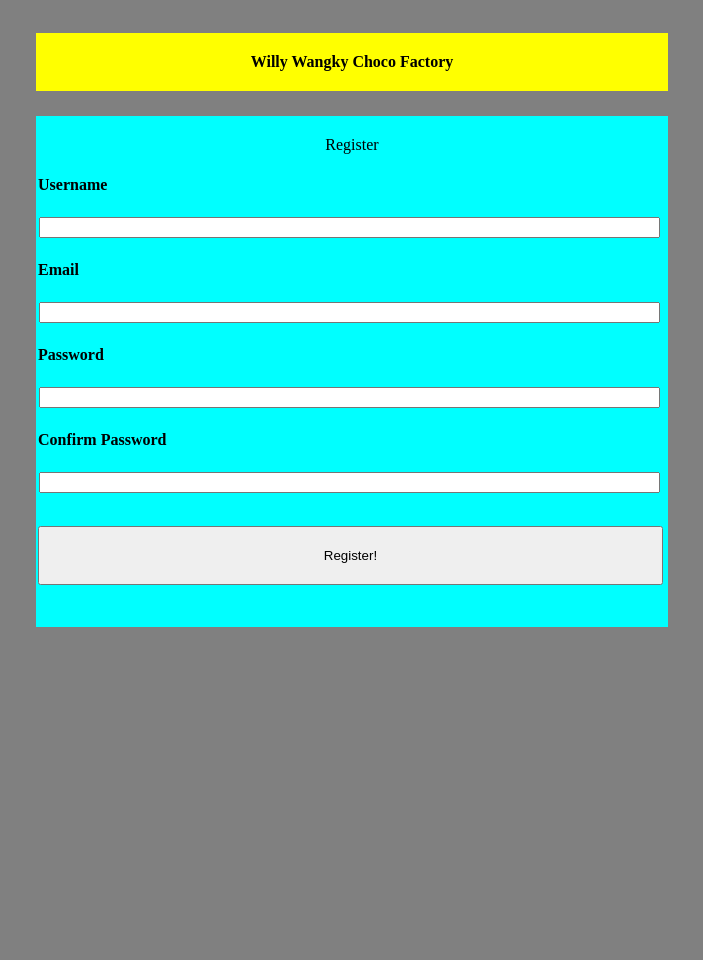
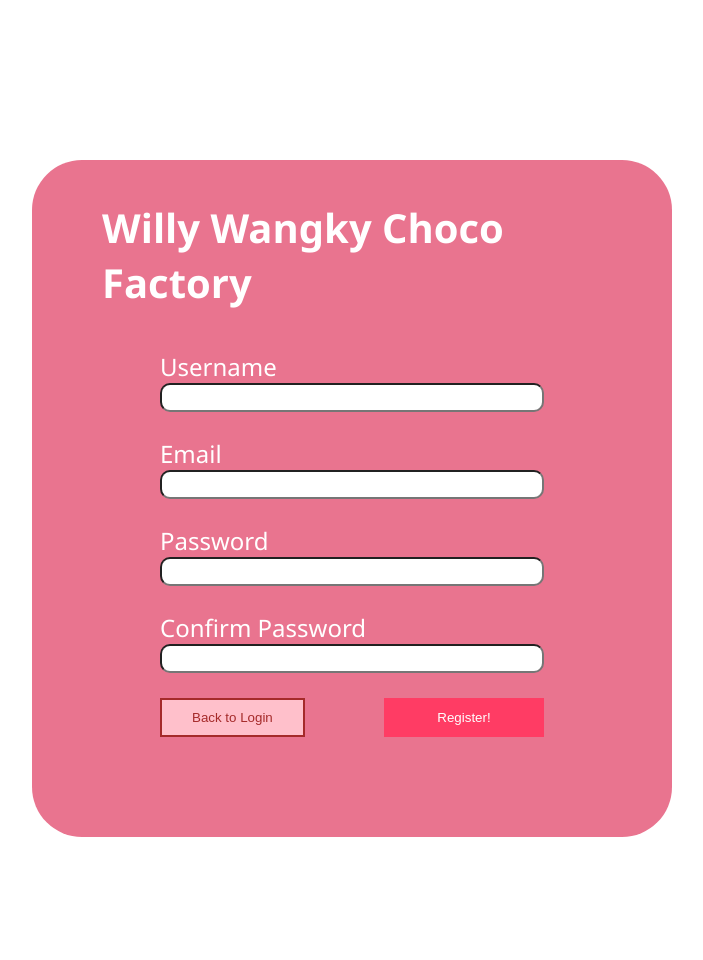
Before and after one commit to primayoriko/choco-shop-web, a PHP site: page /src/register.php in a window 1280 px wide. Shown: the whole page, without its empty margins (288-991 px from the left). Before the commit the page ends 627 px from the top, so only its background shows below. Run offline with PHP 8.4, Linux system fonts and the light colour scheme.

Commit message:
login register done

```diff
--- a/public/css/logreg.css
+++ b/public/css/logreg.css
@@ -34,13 +34,19 @@
   margin-bottom: 25px;
 }
 
-.btn-primary {
-  position: absolute;
+.btn-submit {
   float: right;
-  right: 80px;
-  bottom: 60px;
 }
 
-.login-error {
+.error {
   color: red;
 }
+
+.border-error {
+  border-width: 3px;
+  border-color: red;
+}
+
+.btn-secondary {
+  background-color: var(--primary-light2);
+}
--- a/src/register.php
+++ b/src/register.php
@@ -47,6 +47,8 @@
 
                 if($stmt->execute()){
                     $success_message .= "User has been created successfully.\n";
+                    header("location: dashboard.php");
+                    exit;
                 }
                 else {
                     //
@@ -87,83 +89,34 @@
 <!DOCTYPE html>
 <html>
 <head>
+    <meta charset="UTF-8">
+    <meta name="viewport" content="width=device-width, initial-scale=1.0">
     <title>Register</title>
-        <link rel="stylesheet" href="../public/css/register.css" type="text/css">
+    <link rel="stylesheet" href="../public/css/logreg.css" type="text/css">
 </head>
 <body>
-        <div class="spacer"></div>
-        <header>
+    <main>
+        <div class="container">
+            <div class="text-title large-title">
                 Willy Wangky Choco Factory
-        </header>
-        <div class="spacer"></div>
-        <div class="successMessage">
-            <?php echo $success_message ?>
             </div>
-        <div class="errorMessage">
-            <?php echo $error_message ?>
+            <form id="register" action="register.php" method="POST" onsubmit="register()">
+                <div class="text-content label">Username</div>
+                <input class="text-input" id="usernameField" name="username" oninput="checkUsername()">
+                <div class="text-content error" id="usernameError"></div>
+                <div class="text-content label">Email</div>
+                <input class="text-input" id="emailField" name="email" type="email" oninput="checkEmail()">
+                <div class="text-content error" id="emailError"></div>
+                <div class="text-content label">Password</div>
+                <input class="text-input" id="passwordField" name="password" type="password" oninput="checkPassword()">
+                <div class="text-content label">Confirm Password</div>
+                <input class="text-input" id="confirmPasswordField" name="confirmPassword" type="password" oninput="checkPassword()">
+                <div class="text-content error" id="passwordError"></div>
+                <a href="/src/login.php"><button class="btn-secondary" type="button">Back to Login</button></a>
+                <button class="btn-primary btn-submit" type="submit" form="register" value="Submit" onclick="return register()">Register!</button>
+            </form>
         </div>
-        <main>
-            Register
-            <form id="register" action="register.php" method="POST" onsubmit="register()">
-                <table>
-                    <tr>
-                        <th>Username</th>
-                    </tr>
-                    <tr>
-                        <td>
-                            <input id="usernameField" name="username" oninput="checkUsername()">
-                        </td>
-                    </tr>
-                    <tr id="usernameErrorRow" style="display: none">
-                        <td>
-                            <p id="usernameError"> </p>
-                        </td>
-                    </tr>
-                    <tr>
-                        <th>Email</th>
-                    </tr>
-                    <tr>
-                        <td>
-                            <input type="email" id="emailField" name="email" oninput="checkEmail()">
-                        </td>
-                    </tr>
-                    <tr id="emailErrorRow" style="display: none">
-                        <td>
-                            <p id="emailError"> </p>
-                        </td>
-                    </tr>
-                    <tr>
-                        <th>Password</th>
-                    </tr>
-                    <tr>
-                        <td>
-                            <input type="password" id="passwordField" name="password" oninput="checkPassword()" >
-                        </td>
-                    </tr>
-                    <tr>
-                        <th>Confirm Password</th>
-                    </tr>
-                    <tr>
-                        <td>
-                            <input type="password" id="confirmPasswordField" name="confirmPassword" oninput="checkPassword()">
-                        </td>
-                    </tr>
-                    <tr id="passwordErrorRow" style="display: none">
-                        <td>
-                            <p id="passwordError"> </p>
-                        </td>
-                    </tr>
-                    <tr>
-                        <th>
-                            <button type="submit" form="register" value="Submit" onclick="return register()" >
-                                Register!
-                            </button>
-                        </th>
-                    </tr>
-                </table>
-            </form>
     </main>
-        <div class="spacer"></div>
     <script>
         function checkUsername(){
             var usernameCheck;
@@ -181,12 +134,10 @@
                     if (this.status == 200 && responseBody.message === "Available") {
                         document.getElementById("usernameField").style.borderColor = "green";
                         document.getElementById("usernameField").style.borderWidth = "3px";
-                            document.getElementById("usernameErrorRow").style.display = "none";
-                            document.getElementById("usernameError").innerHTML = " ";
+                        document.getElementById("usernameError").innerHTML = "";
                     } else {
                         document. getElementById("usernameField").style.borderColor = "red";
                         document.getElementById("usernameField").style.borderWidth = "3px";
-                            document.getElementById("usernameErrorRow").style.display = "block";
                         document.getElementById("usernameError").innerHTML = responseBody.message;
                     }
                 }
@@ -212,12 +163,10 @@
                     if (this.status == 200 && responseBody.message === "Available") {
                         document.getElementById("emailField").style.borderColor = "green";
                         document.getElementById("emailField").style.borderWidth = "3px";
-                            document.getElementById("emailErrorRow").style.display = "none";
-                            document.getElementById("emailError").innerHTML = " ";
+                        document.getElementById("emailError").innerHTML = "";
                     } else {
                         document. getElementById("emailField").style.borderColor = "red";
                         document.getElementById("emailField").style.borderWidth = "3px";
-                            document.getElementById("emailErrorRow").style.display = "block";
                         document.getElementById("emailError").innerHTML = responseBody.message;
                     }
                 }
@@ -236,15 +185,13 @@
                 document.getElementById("passwordField").style.borderWidth = "3px";
                 document.getElementById("confirmPasswordField").style.borderColor = "green";
                 document.getElementById("confirmPasswordField").style.borderWidth = "3px";
-                    document.getElementById("passwordErrorRow").style.display = "none";
-                    document.getElementById("passwordError").innerHTML = " ";
+                document.getElementById("passwordError").innerHTML = "";
             }
             else{
                 document. getElementById("passwordField").style.borderColor = "red";
                 document.getElementById("passwordField").style.borderWidth = "3px";
                 document. getElementById("confirmPasswordField").style.borderColor = "red";
                 document.getElementById("confirmPasswordField").style.borderWidth = "3px";
-                    document.getElementById("passwordErrorRow").style.display = "block";
                 document.getElementById("passwordError").innerHTML = "Password and confirm password not same!";
             }
         }
@@ -253,17 +200,17 @@
             var emailError = document.getElementById("emailError").innerHTML;
             var usernameError = document.getElementById("usernameError").innerHTML;
             var passwordError = document.getElementById("passwordError").innerHTML;
-                if(usernameError !== " " || emailError !== " " || passwordError !== " "){
+            if(usernameError !== "" || emailError !== "" || passwordError !== ""){
                 var error = "";
                 // console.log(usernameError.innerHTML === " ");
                 // console.log(typeof usernameError.innerHTML);
-                    if(usernameError !== " "){
+                if(usernameError !== ""){
                     error += (usernameError + "\n");
                 }
-                    if(emailError !== " "){
+                if(emailError !== ""){
                     error += (emailError + "\n");
                 }
-                    if(passwordError !== " "){
+                if(passwordError !== ""){
                     error += (passwordError + "\n");
                 }
                 alert("ERROR!\n" + error);
```
Also changed, not shown: src/login.php (+5 -4 lines). Lines whose indentation alone changed are shown as unchanged.
